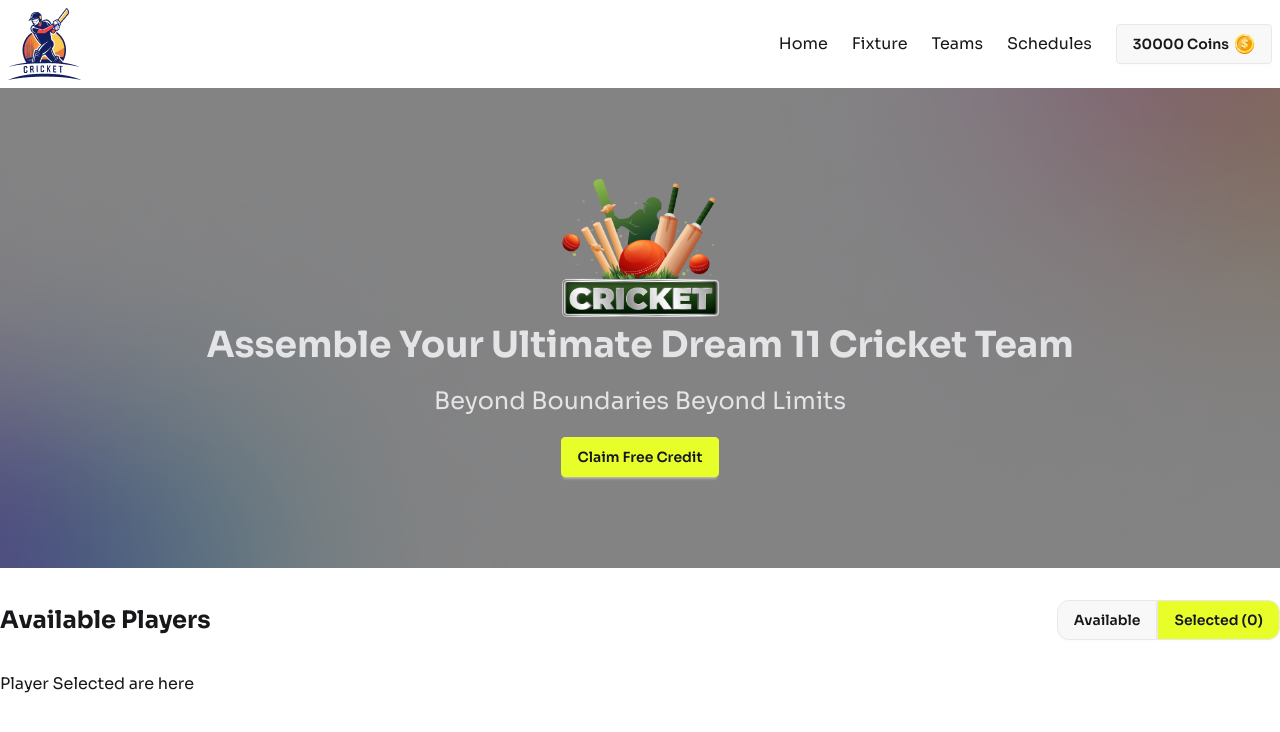
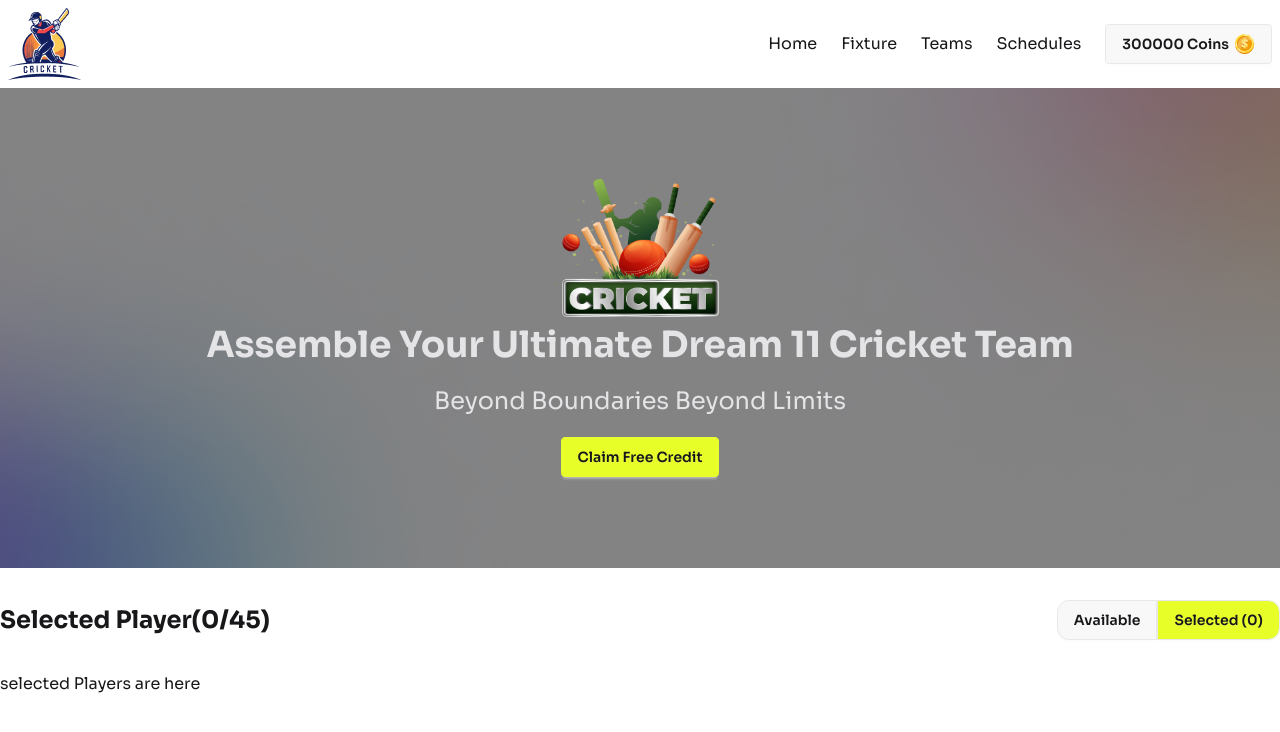
Before and after one commit to Saha-Ovi/bpl-dream-11, a React (Vite) app: page / in a window 1280 px wide. Both pictures are taken after a click on the button "Selected (0)". Shown: the top 732 px of the page. Built offline with nearby package versions, Linux system fonts and the light colour scheme.

Commit message:
selected player state done

```diff
--- a/src/App.jsx
+++ b/src/App.jsx
@@ -13,7 +13,7 @@ const fetchPlayer= async()=>
 
 function App() {
   const playerPromise=fetchPlayer();
-  const [coins,setCoins]=useState(30000);
+  const [coins,setCoins]=useState(300000);
   return (
     <>
     <header>
--- a/src/components/AvailablePlayers/AvailablePlayers.jsx
+++ b/src/components/AvailablePlayers/AvailablePlayers.jsx
@@ -8,11 +8,15 @@ const AvailablePlayers = ({playerPromise,coins,setCoins}) => {
 
     const [selectedType,setSelectedType]=useState("Available");
     // console.log(selectedType);
+    const [selectedPlayers,setSelectedPlayers]=useState([]);
+    console.log(selectedPlayers);
     return (
         <div className='container mx-auto my-4'>
 
             <div className='flex justify-between items-center my-8'>
-                <h2 className='font-bold text-2xl'>Available Players</h2>
+                <h2 className='font-bold text-2xl'>
+                    {selectedType==="Available"?"Available Players":`Selected Player(${selectedPlayers.length}/${playerData.length})`}
+                    </h2>
                 <div>
                     <button onClick={()=>setSelectedType("Available")}
                     className={`btn btn-xs sm:btn-sm md:btn-md rounded-r-none rounded-l-xl
@@ -20,15 +24,16 @@ const AvailablePlayers = ({playerPromise,coins,setCoins}) => {
                         </button>
                     <button onClick={()=>setSelectedType("Selected")}
                     className={`btn btn-xs sm:btn-sm md:btn-md rounded-l-none rounded-r-xl
-                     ${selectedType==="Selected"? "bg-[#E7FE29]": "btn-base"}`}>Selected (0)
+                     ${selectedType==="Selected"? "bg-[#E7FE29]": "btn-base"}`}>Selected ({selectedPlayers.length})
                      </button>
                 </div>
             </div>
         {
+
             selectedType==="Available"?
-            (<Player playerData={playerData} coins={coins} setCoins={setCoins}></Player>)
+            (<Player playerData={playerData} coins={coins} setCoins={setCoins} selectedPlayers={selectedPlayers} setSelectedPlayers={setSelectedPlayers}></Player>)
             :
-            (<SelectedPlayers></SelectedPlayers>)
+            (<SelectedPlayers selectedPlayers={selectedPlayers}></SelectedPlayers>)
         }
 
         </div>
--- a/src/components/Card/Player.jsx
+++ b/src/components/Card/Player.jsx
@@ -3,13 +3,13 @@ import Card from '../Ui/Card';
 
 
 
-const Player = ({ playerData,coins,setCoins}) => {
+const Player = ({ playerData,coins,setCoins,selectedPlayers, setSelectedPlayers}) => {
     // console.log(playerData);
     return (
         <div >
              <div className='grid grid-cols-1 md:grid-cols-2 lg:grid-cols-3 gap-3 my-4'>
             {
-                playerData.map(player=><Card key={player.id} player={player} coins={coins} setCoins={setCoins} ></Card>)
+                playerData.map(player=><Card key={player.id} player={player} coins={coins} setCoins={setCoins} selectedPlayers={selectedPlayers} setSelectedPlayers={setSelectedPlayers}  ></Card>)
             }
 
             </div>
--- a/src/components/SelectedPlayers/SelectedPlayers.jsx
+++ b/src/components/SelectedPlayers/SelectedPlayers.jsx
@@ -1,10 +1,18 @@
 import React from 'react';
 
-const SelectedPlayers = () => {
+const SelectedPlayers = ({ selectedPlayers }) => {
+    console.log(selectedPlayers);
     return (
         <div>
-            <h2>Player Selected are here</h2>
-        </div>
+            <h2>selected Players are here</h2>
+            {/* <div className="card bg-base-100 w-full shadow-sm">
+                <div>
+                    <h2 className="card-title">{selectedPlayers.name}</h2>
+                    <p>{selectedPlayers.batting_style}</p>
+                    </div>
+                </div> */}
+            </div>
+
     );
 };
 
--- a/src/components/Ui/Card.jsx
+++ b/src/components/Ui/Card.jsx
@@ -2,10 +2,11 @@ import React, { useState } from 'react';
 import { FaFlag, FaUser } from 'react-icons/fa';
 import { toast } from 'react-toastify';
 
-const Card = ({player,coins,setCoins}) => {
+const Card = ({player,coins,setCoins,selectedPlayers, setSelectedPlayers}) => {
     /**
       * use state used to control selected or choose button using onclick to change state
  */
+// console.log(selectedPlayers);
     const[isSelected,setIsSelected]=useState(false);
     const handleState=()=>
     {
@@ -16,6 +17,7 @@ const Card = ({player,coins,setCoins}) => {
             setCoins(newCoins);
             toast.success(`${player.name}is selected`);
             setIsSelected(true);
+            setSelectedPlayers([...selectedPlayers,player]);
         }
         else
         {
```
